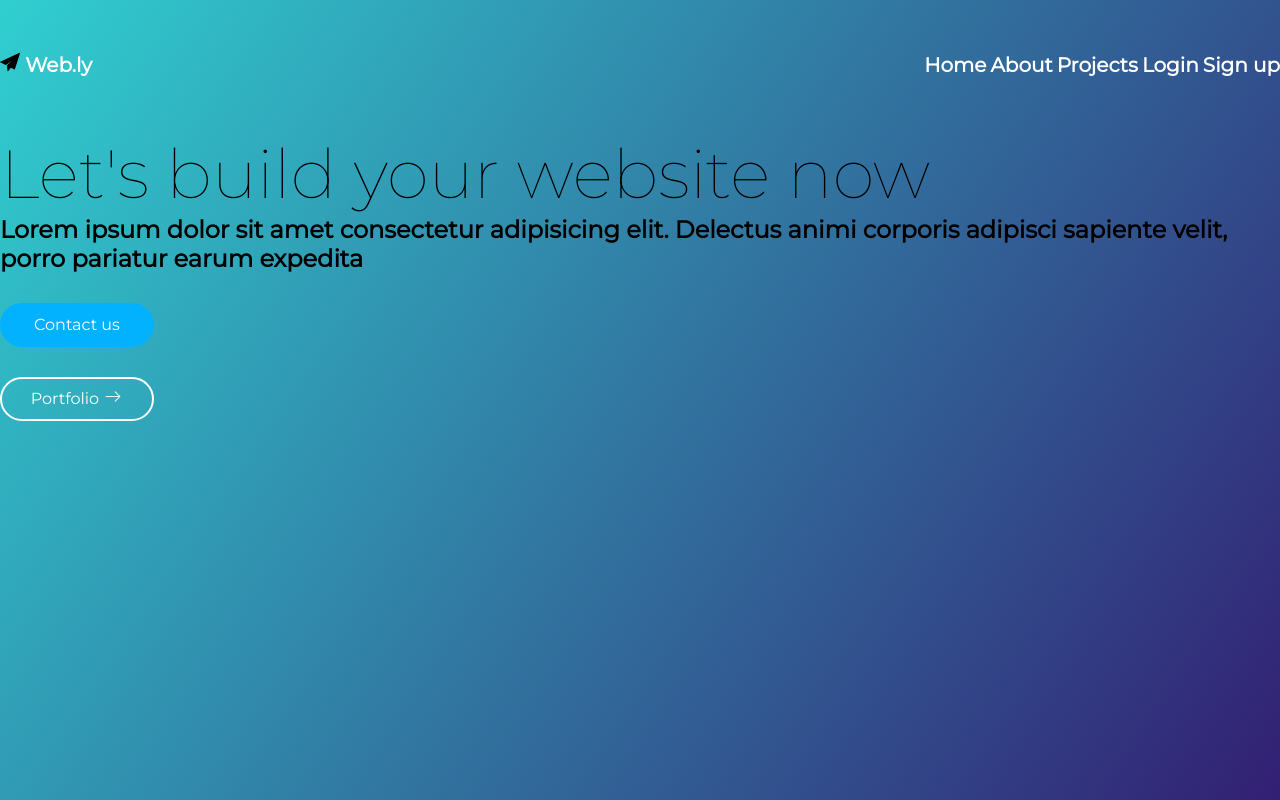
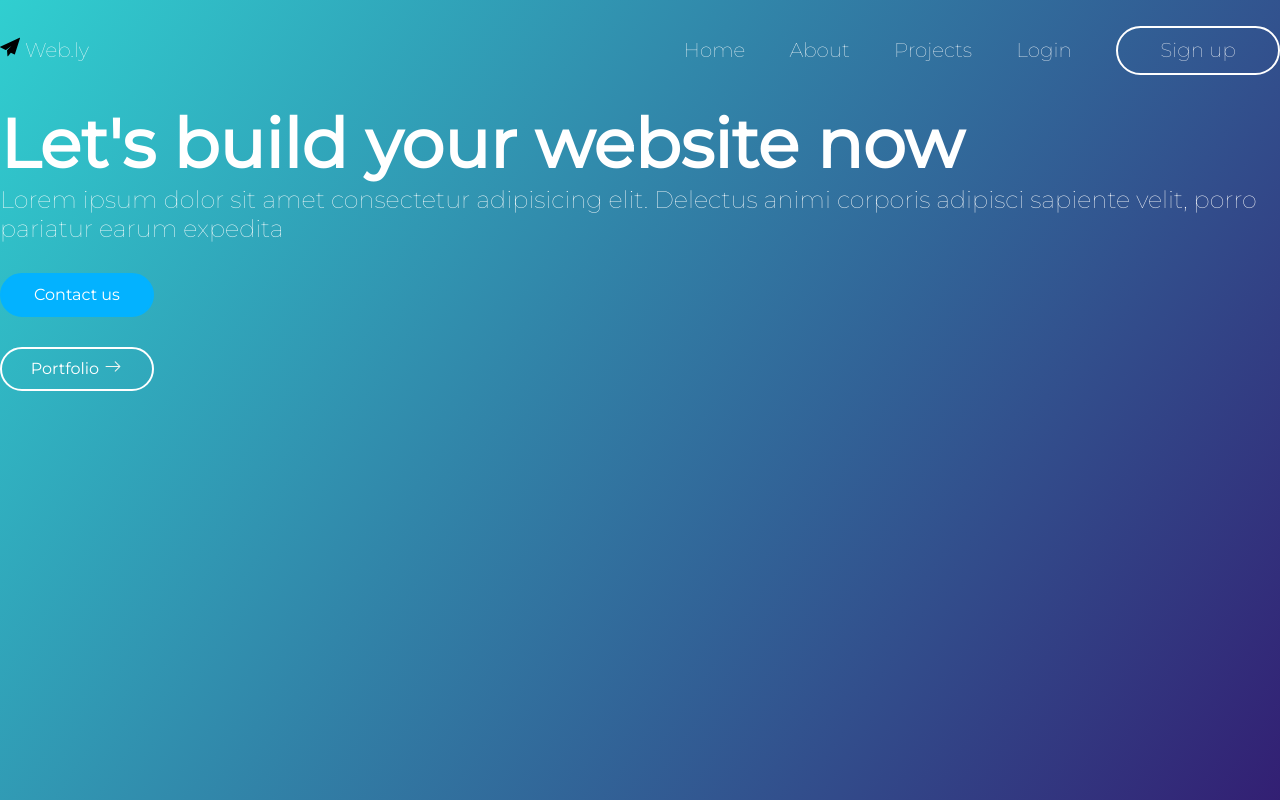
Before and after one commit to cherucole/Startup-Landing-Page, a plain HTML site: page index.html in a window 1280 px wide. Shown: the top 800 px of the page. Drawn offline with Linux system fonts and the light colour scheme.

Commit message:
working on custom navbar

```diff
--- a/css/styles.css
+++ b/css/styles.css
@@ -27,11 +27,15 @@ html {
 
 h1 {
     font-size: 68px;
-    font-weight: 100;
+    font-weight: 700;
+    color: #ffffff;
 }
 
 h3 {
     font-size: 24px;
+    color: #ffffff;
+    font-weight: 100;
+
 }
 
 p {
@@ -39,7 +43,7 @@ p {
 }
 
 nav {
-    line-height: 130px;
+    line-height: 100px;
     text-align: right;
 }
 
@@ -47,7 +51,8 @@ nav a {
     text-decoration: none;
     color: #ffffff;
     font-size: 20px;
-    font-weight: 700;
+    font-weight: 200;
+    padding-right: 40px;
 }
 
 #weblogo {
@@ -66,6 +71,21 @@ nav a {
     line-height: 40px;
     text-align: center;
     margin-top: 30px;
+}
+
+
+#signup {
+    text-decoration: none;
+    color: #ffffff;
+    border: 2px solid #ffffff;
+    border-radius: 50px;
+    width: 160px;
+    height: 45px;
+    margin: 0 auto;
+    padding: 0;
+    display: inline-block;
+    line-height: 45px;
+    text-align: center;
 }
 
 .BtnPortfolio {
--- a/index.html
+++ b/index.html
@@ -20,8 +20,8 @@
             <a href="#">Home</a>
             <a href="#">About</a>
             <a href="#">Projects</a>
-            <a href="#">Login</a>
-            <a href="#">Sign up</a>
+            <a id="login" href="#">Login</a>
+            <a id="signup" href="#">Sign up</a>
         </nav>
         <h1>Let's build your website now</h1>
         <h3>Lorem ipsum dolor sit amet consectetur adipisicing elit. Delectus animi corporis adipisci sapiente velit,
```
